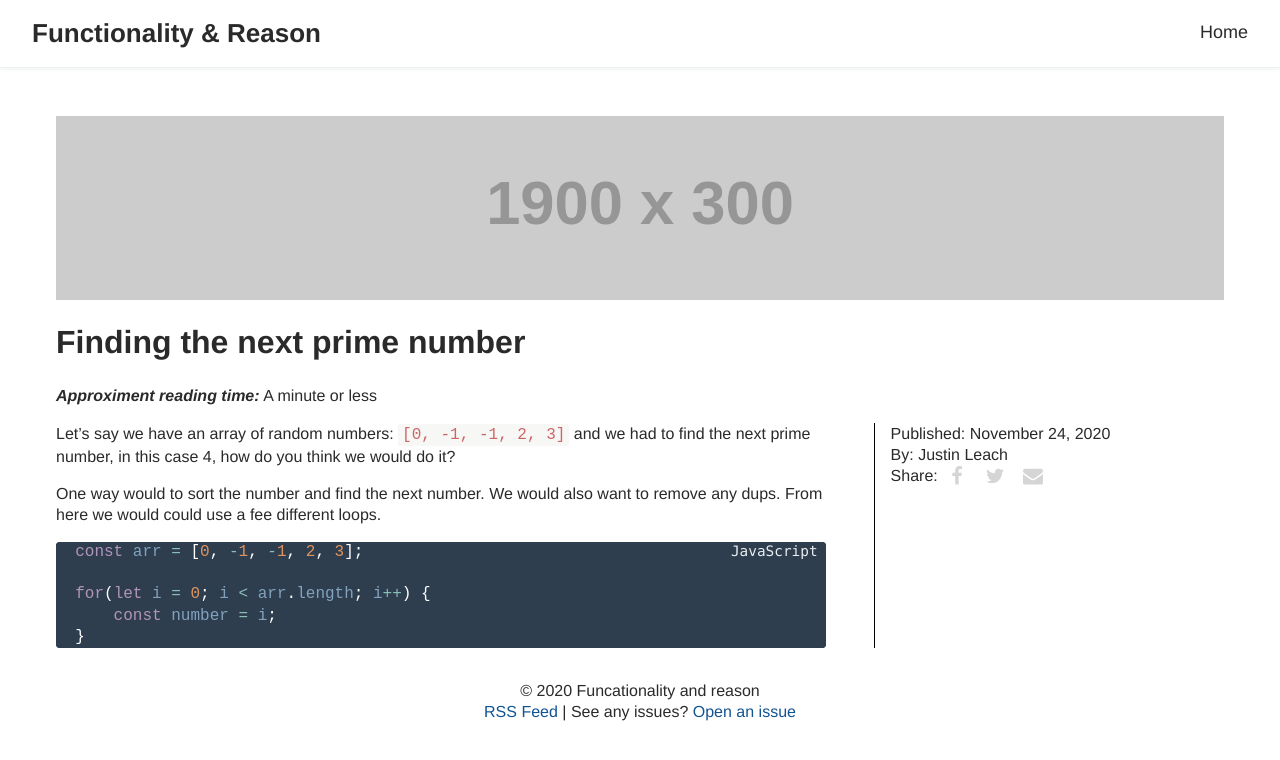
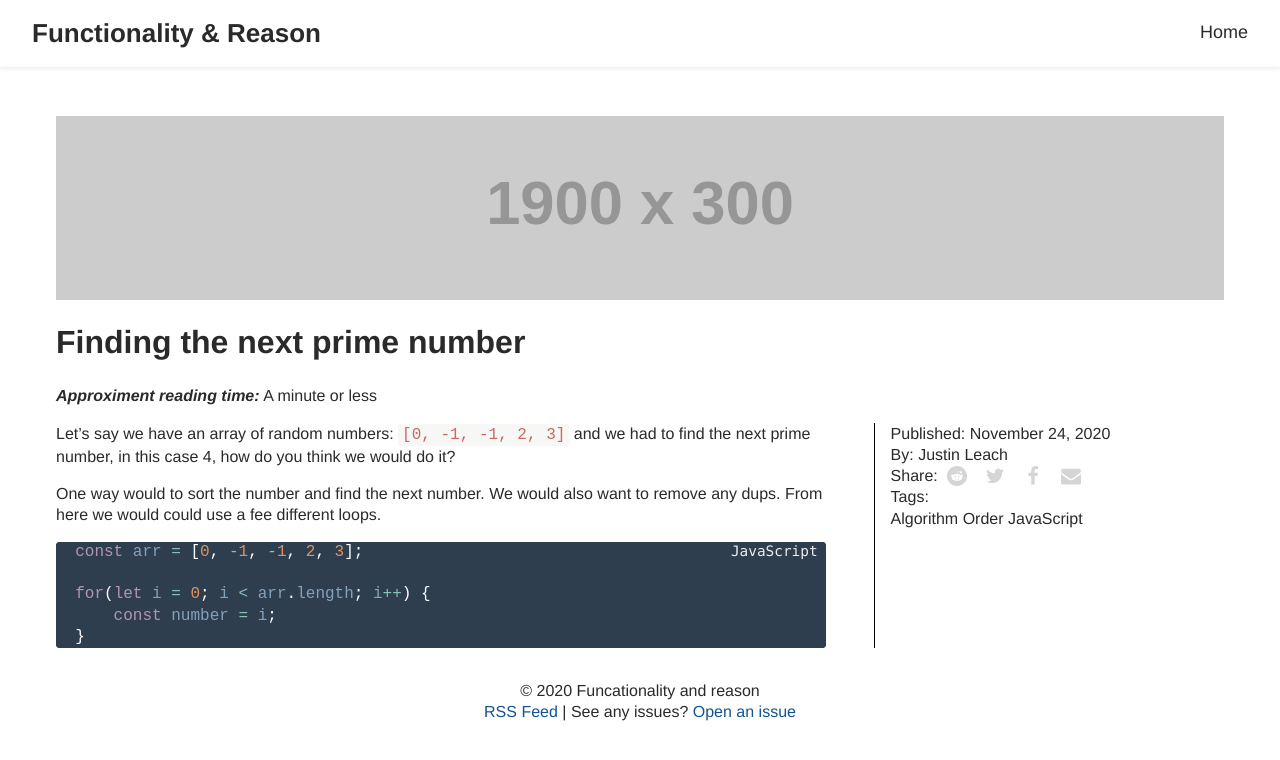
Before and after one commit to leachjustin18/functionalityandreason, a Jekyll site: the page built from _posts/2020-11-24-finding-next-value.md, in a window 1280 px wide. Shown: the top 760 px of the page. Built offline with Jekyll 4.4.1, drawn with Linux system fonts in a browser that asks for light colours; some web fonts are replaced.

Commit message:
Add reddit to share and moved share
Updated to show tags in post

```diff
--- /dev/null
+++ b/_includes/share.html
@@ -0,0 +1,38 @@
+<a href="https://www.reddit.com/submit?url={{ site.url }}{{ page.url }}&title={{ page.title }}"
+    rel="noopener noreferrer" class="reddit" target="_blank"
+    title="Share this on Reddit">
+    <svg xmlns="http://www.w3.org/2000/svg" viewBox="0 0 24 24">
+        <path
+            d="M14.238 15.348c.085.084.085.221 0 .306-.465.462-1.194.687-2.231.687l-.008-.002-.008.002c-1.036 0-1.766-.225-2.231-.688-.085-.084-.085-.221 0-.305.084-.084.222-.084.307 0 .379.377 1.008.561 1.924.561l.008.002.008-.002c.915 0 1.544-.184 1.924-.561.085-.084.223-.084.307 0zm-3.44-2.418c0-.507-.414-.919-.922-.919-.509 0-.923.412-.923.919 0 .506.414.918.923.918.508.001.922-.411.922-.918zm13.202-.93c0 6.627-5.373 12-12 12s-12-5.373-12-12 5.373-12 12-12 12 5.373 12 12zm-5-.129c0-.851-.695-1.543-1.55-1.543-.417 0-.795.167-1.074.435-1.056-.695-2.485-1.137-4.066-1.194l.865-2.724 2.343.549-.003.034c0 .696.569 1.262 1.268 1.262.699 0 1.267-.566 1.267-1.262s-.568-1.262-1.267-1.262c-.537 0-.994.335-1.179.804l-2.525-.592c-.11-.027-.223.037-.257.145l-.965 3.038c-1.656.02-3.155.466-4.258 1.181-.277-.255-.644-.415-1.05-.415-.854.001-1.549.693-1.549 1.544 0 .566.311 1.056.768 1.325-.03.164-.05.331-.05.5 0 2.281 2.805 4.137 6.253 4.137s6.253-1.856 6.253-4.137c0-.16-.017-.317-.044-.472.486-.261.82-.766.82-1.353zm-4.872.141c-.509 0-.922.412-.922.919 0 .506.414.918.922.918s.922-.412.922-.918c0-.507-.413-.919-.922-.919z" />
+    </svg>
+</a>
+
+<a class="twitter" title="Share this on Twitter" target="_blank"
+    rel="noopener noreferrer"
+    href="https://twitter.com/intent/tweet?text={{ page.title }}%20{{ site.url }}{{ page.url }}">
+    <svg viewBox="0 0 1792 1792" xmlns="http://www.w3.org/2000/svg">
+        <path
+            d="M1684 408q-67 98-162 167 1 14 1 42 0 130-38 259.5t-115.5 248.5-184.5 210.5-258 146-323 54.5q-271 0-496-145 35 4 78 4 225 0 401-138-105-2-188-64.5t-114-159.5q33 5 61 5 43 0 85-11-112-23-185.5-111.5t-73.5-205.5v-4q68 38 146 41-66-44-105-115t-39-154q0-88 44-163 121 149 294.5 238.5t371.5 99.5q-8-38-8-74 0-134 94.5-228.5t228.5-94.5q140 0 236 102 109-21 205-78-37 115-142 178 93-10 186-50z" />
+    </svg>
+</a>
+
+<a class="facebook" title="Share this on Facebook"
+    href="http://www.facebook.com/share.php?u={{ site.url }}{{ page.url }}"
+    target="_blank" rel="noopener noreferrer">
+    <svg viewBox="0 0 1792 1792" xmlns="http://www.w3.org/2000/svg">
+        <path
+            d="M1343 12v264h-157q-86 0-116 36t-30 108v189h293l-39 296h-254v759h-306v-759h-255v-296h255v-218q0-186 104-288.5t277-102.5q147 0 228 12z" />
+    </svg>
+</a>
+
+<!-- TODO: Enable once site is established -->
+<!-- <div class="linkedin" title="Share this on Linkedin" onclick="window.open('https://www.linkedin.com/shareArticle?mini=true&url={{ site.url }}{{ page.url }}&title={{ page.title }}');"><svg viewBox="0 0 1792 1792" xmlns="http://www.w3.org/2000/svg"><path d="M477 625v991h-330v-991h330zm21-306q1 73-50.5 122t-135.5 49h-2q-82 0-132-49t-50-122q0-74 51.5-122.5t134.5-48.5 133 48.5 51 122.5zm1166 729v568h-329v-530q0-105-40.5-164.5t-126.5-59.5q-63 0-105.5 34.5t-63.5 85.5q-11 30-11 81v553h-329q2-399 2-647t-1-296l-1-48h329v144h-2q20-32 41-56t56.5-52 87-43.5 114.5-15.5q171 0 275 113.5t104 332.5z"/></svg></div> -->
+
+<a class="mail" title="Share this through Email"
+    href="mailto:?&subject={{ page.title }}&body={{ site.url }}{{ page.url }}"
+    rel="noopener noreferrer" target="_blank">
+    <svg viewBox="0 0 1792 1792" xmlns="http://www.w3.org/2000/svg">
+        <path
+            d="M1792 710v794q0 66-47 113t-113 47h-1472q-66 0-113-47t-47-113v-794q44 49 101 87 362 246 497 345 57 42 92.5 65.5t94.5 48 110 24.5h2q51 0 110-24.5t94.5-48 92.5-65.5q170-123 498-345 57-39 100-87zm0-294q0 79-49 151t-122 123q-376 261-468 325-10 7-42.5 30.5t-54 38-52 32.5-57.5 27-50 9h-2q-23 0-50-9t-57.5-27-52-32.5-54-38-42.5-30.5q-91-64-262-182.5t-205-142.5q-62-42-117-115.5t-55-136.5q0-78 41.5-130t118.5-52h1472q65 0 112.5 47t47.5 113z" />
+    </svg>
+</a>
--- a/_layouts/post.html
+++ b/_layouts/post.html
@@ -399,33 +399,15 @@ layout: default
         <span class="post__metaTitle">Share:</span>
 
         <div class="post__metaShareButtonsContainer">
-          <div class="facebook" title="Share this on Facebook"
-            onclick="window.open('http://www.facebook.com/share.php?u={{ site.url }}{{ page.url }}');">
-            <svg viewBox="0 0 1792 1792" xmlns="http://www.w3.org/2000/svg">
-              <path
-                d="M1343 12v264h-157q-86 0-116 36t-30 108v189h293l-39 296h-254v759h-306v-759h-255v-296h255v-218q0-186 104-288.5t277-102.5q147 0 228 12z" />
-            </svg>
-          </div>
+          {% include share.html %}
+        </div>
+      </div>
 
-          <div class="twitter" title="Share this on Twitter"
-            onclick="window.open('https://twitter.com/intent/tweet?text={{ page.title }}%20{{ site.url }}{{ page.url }}');">
-            <svg viewBox="0 0 1792 1792" xmlns="http://www.w3.org/2000/svg">
-              <path
-                d="M1684 408q-67 98-162 167 1 14 1 42 0 130-38 259.5t-115.5 248.5-184.5 210.5-258 146-323 54.5q-271 0-496-145 35 4 78 4 225 0 401-138-105-2-188-64.5t-114-159.5q33 5 61 5 43 0 85-11-112-23-185.5-111.5t-73.5-205.5v-4q68 38 146 41-66-44-105-115t-39-154q0-88 44-163 121 149 294.5 238.5t371.5 99.5q-8-38-8-74 0-134 94.5-228.5t228.5-94.5q140 0 236 102 109-21 205-78-37 115-142 178 93-10 186-50z" />
-            </svg>
-          </div>
-
-          <!-- TODO: Enable once site is established -->
-          <!-- <div class="linkedin" title="Share this on Linkedin" onclick="window.open('https://www.linkedin.com/shareArticle?mini=true&url={{ site.url }}{{ page.url }}&title={{ page.title }}');"><svg viewBox="0 0 1792 1792" xmlns="http://www.w3.org/2000/svg"><path d="M477 625v991h-330v-991h330zm21-306q1 73-50.5 122t-135.5 49h-2q-82 0-132-49t-50-122q0-74 51.5-122.5t134.5-48.5 133 48.5 51 122.5zm1166 729v568h-329v-530q0-105-40.5-164.5t-126.5-59.5q-63 0-105.5 34.5t-63.5 85.5q-11 30-11 81v553h-329q2-399 2-647t-1-296l-1-48h329v144h-2q20-32 41-56t56.5-52 87-43.5 114.5-15.5q171 0 275 113.5t104 332.5z"/></svg></div> -->
-
-          <div class="mail" title="Share this through Email"
-            onclick="window.open('mailto:?&subject={{ page.title }}&body={{ site.url }}{{ page.url }}');">
-            <svg viewBox="0 0 1792 1792" xmlns="http://www.w3.org/2000/svg">
-              <path
-                d="M1792 710v794q0 66-47 113t-113 47h-1472q-66 0-113-47t-47-113v-794q44 49 101 87 362 246 497 345 57 42 92.5 65.5t94.5 48 110 24.5h2q51 0 110-24.5t94.5-48 92.5-65.5q170-123 498-345 57-39 100-87zm0-294q0 79-49 151t-122 123q-376 261-468 325-10 7-42.5 30.5t-54 38-52 32.5-57.5 27-50 9h-2q-23 0-50-9t-57.5-27-52-32.5-54-38-42.5-30.5q-91-64-262-182.5t-205-142.5q-62-42-117-115.5t-55-136.5q0-78 41.5-130t118.5-52h1472q65 0 112.5 47t47.5 113z" />
-            </svg>
-          </div>
-        </div>
+      <div>
+        <div class="post__metaTitle">Tags:</div>
+        {% for tag in page.tags %}
+        <span>{{ tag }}</span>
+        {% endfor %}
       </div>
     </aside>
   </div>
--- a/_posts/2020-11-24-finding-next-value.md
+++ b/_posts/2020-11-24-finding-next-value.md
@@ -1,6 +1,6 @@
 ---
 author: Justin Leach
-tags: ['Algorithm, Order', 'JavaScript']
+tags: Algorithm Order JavaScript
 category: Algorithm
 title: Finding the next prime number
 ---
--- a/_sass/post.scss
+++ b/_sass/post.scss
@@ -44,8 +44,7 @@
             display: flex;
             align-items: center;
 
-            >div {
-                cursor: pointer;
+            >a {
                 height: pxToRem(20);
                 width: pxToRem(38);
                 text-align: center;
@@ -54,6 +53,14 @@
             svg {
                 height: pxToRem(20);
                 fill: #d5d5d5;
+            }
+
+            .reddit {
+                &:hover {
+                    svg {
+                        fill: #ff5700;
+                    }
+                }
             }
 
             .facebook {
```
Also changed, not shown: _posts/2020-11-21-welcome.md (+1 -1 lines), _posts/2020-11-22-typescript.md (+1 -1 lines), _posts/2020-11-23-finding-random.md (+1 -1 lines).
